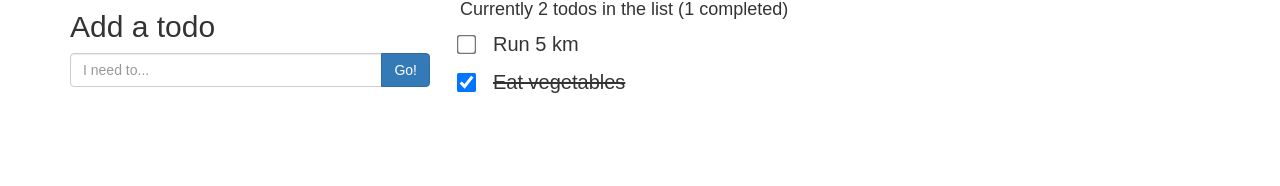
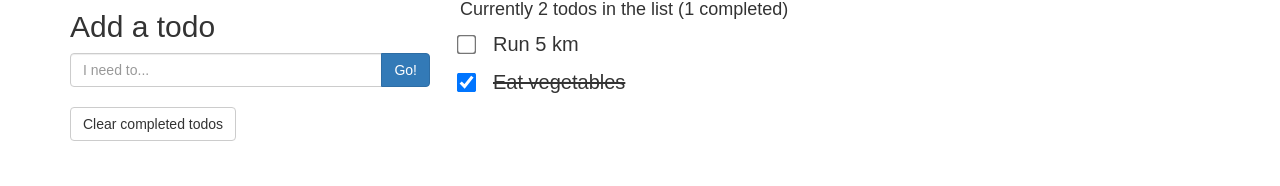
Before and after one commit to LouWii/react-redux-learning-basic-todo, a React (Create React App) app: page / in a window 1280 px wide. Shown: the part 114-300 px from the top of the page. Built offline with nearby package versions, Linux system fonts and the light colour scheme.

Commit message:
add clear completed todos feature

```diff
--- a/src/actions/actionCreators.js
+++ b/src/actions/actionCreators.js
@@ -12,3 +12,9 @@ export function toggleTodo(index) {
     index
   }
 }
+
+export function clearCompletedTodos() {
+  return {
+    type: 'TODO_CLEAR',
+  }
+}
--- a/src/components/Main.js
+++ b/src/components/Main.js
@@ -6,11 +6,15 @@ class Main extends Component {
   constructor(props) {
     super(props)
     this.handleTodoSubmit = this.handleTodoSubmit.bind(this)
+    this.clearCompletedTodos = this.clearCompletedTodos.bind(this)
   }
   handleTodoSubmit(e) {
     e.preventDefault()
     this.props.addTodo(this.refs.todoText.value)
     this.refs.todoText.value = ""
+  }
+  clearCompletedTodos(e) {
+    this.props.clearCompletedTodos()
   }
 
   render() {
@@ -23,7 +27,7 @@ class Main extends Component {
           <div className="row">
             <div className="col-sm-4">
               <h2>Add a todo</h2>
-              <form ref="todoForm" onSubmit={this.handleTodoSubmit} >
+              <form className="add-todo" ref="todoForm" onSubmit={this.handleTodoSubmit} >
                 <div className="input-group">
                   <input type="text" className="form-control" ref="todoText" placeholder="I need to..." />
                   <span className="input-group-btn">
@@ -31,6 +35,7 @@ class Main extends Component {
                   </span>
                 </div>
               </form>
+              <p><button className="btn btn-default" onClick={this.clearCompletedTodos}>Clear completed todos</button></p>
             </div>
             <div className="col-sm-8">
               <h4 className="todo-count">Currently {this.props.todos.length} todos in the list ({this.props.todos.filter((todo) => todo.complete).length} completed)</h4>
--- a/src/reducers/todos.js
+++ b/src/reducers/todos.js
@@ -16,6 +16,8 @@ function todos(state = [], action) {
         ...state,
         {text: action.text, complete: false}
       ]
+    case 'TODO_CLEAR':
+      return state.filter((todo) => !todo.complete)
     default:
       return state
   }
--- a/src/styles/Main.css
+++ b/src/styles/Main.css
@@ -11,6 +11,10 @@
   font-size: 40px;
 }
 
+.add-todo {
+  margin-bottom: 20px;
+}
+
 @keyframes App-logo-spin {
   from { transform: rotate(0deg); }
   to { transform: rotate(360deg); }
```
